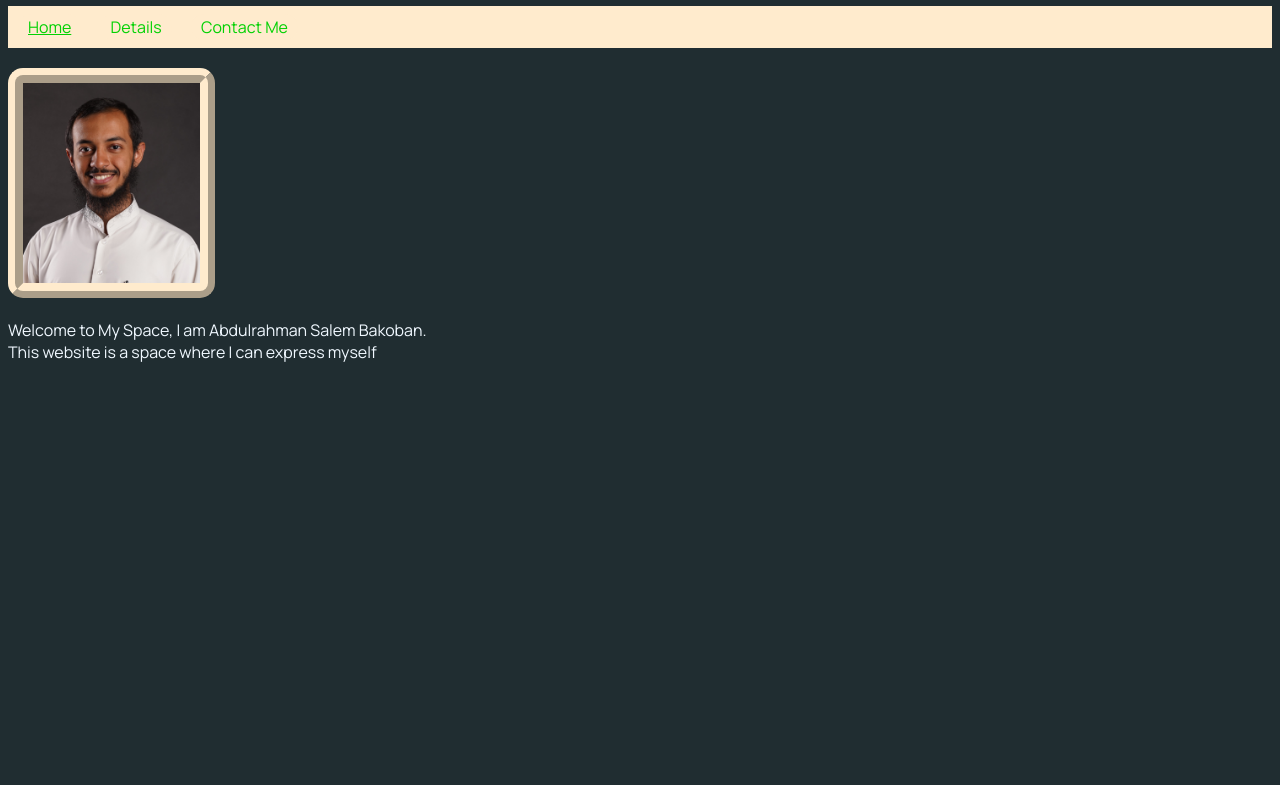
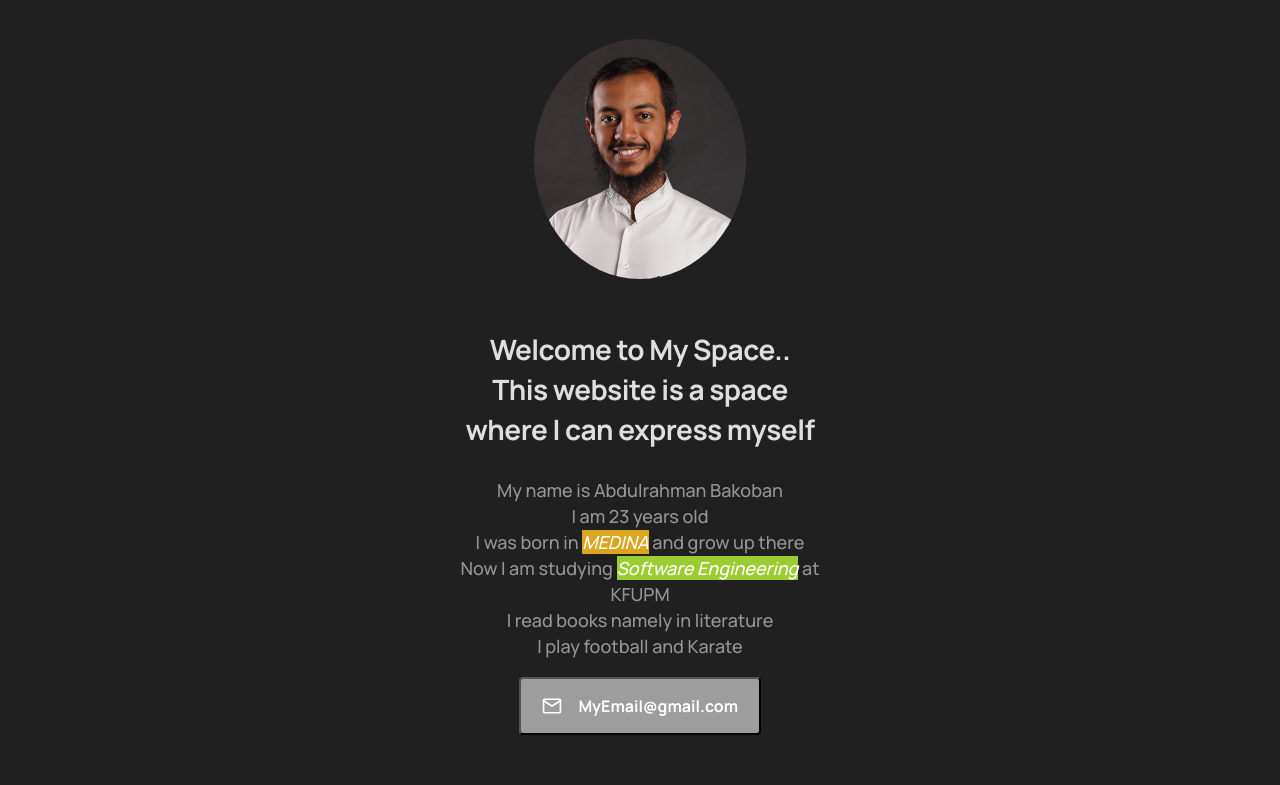
Before and after one commit to asmb1235/SWE-363-231, a plain HTML site: page index.html in a window 1280 px wide. Shown: the part 81-866 px from the top of the page. Before the commit the page ends 800 px from the top, so only its background shows below. Drawn offline with Linux system fonts and the light colour scheme.

Commit message:
4th commit

```diff
--- a/dark-theme.css
+++ b/dark-theme.css
@@ -1,18 +1,25 @@
 body {
-    background-color: rgb(32, 45, 49);
+    width:auto;
+    height:auto;
+    background:#202020;
     font-family: manrope ;
     font-size: 16px;
+    margin: 0px;
 
 }
 ::selection{
     background: rgba(179, 179, 179, 0.514); ;
 }
 nav{
-    margin-bottom: 20px;
+    margin-bottom: 10px;
     position: sticky;
     top: 0px;
-    background: blanchedalmond;
-    padding: 10px;
+    background: rgba(50, 50, 50, 0.70);
+    backdrop-filter: blur(10px);
+    padding: 1px;
+    width:auto;
+    height: 68px;
+    flex-shrink: 0;
 }
 li{
     display: inline;
@@ -21,22 +28,36 @@ li{
 
 li a{
     display: inline;
-    padding: 2px 10px ;
-    color:rgb(3, 209, 3);
-    background-color:blanchedalmond ;
-    border-radius: 3em ;
+    padding: 0px 1px ;
     margin-right: 1em ;
     text-decoration: none;
-
+    font-family: Manrope;
+    font-size: 15px;
+    font-style:normal;
+    font-weight: 800;
+    line-height: normal;
+    letter-spacing: -0.5px;
+    color: #959595;
+    font-weight: 500;
+    line-height: 26px; /* 144.444% */
 }
 li a:hover{
     cursor: pointer;
 }
 li > a:first-of-type{
+    padding-left: 10px;
     text-decoration: underline  ;
 }
 h1 {
-    color: blanchedalmond;
+    color: #DEDEDE;
+    font-family: Manrope;
+    font-size: 20px;
+    font-style: normal;
+    font-weight: 800;
+    line-height: normal;
+    letter-spacing: -0.5px;
+    padding: 0px 10px;
+    margin: 5px 0px;
 }
 h2 {
     color: blanchedalmond;
@@ -49,12 +70,14 @@ h2 + p::first-letter{
 header{
     text-transform: uppercase;
 }
-
 .my-pic{
-    border-color: blanchedalmond;
-    border: 4mm ridge blanchedalmond;
-    border-radius: 15px;
-
+    display: block;
+    height: 240px;
+    margin-top: 50px;
+    margin-bottom: 50px;
+    border-radius:50%;
+    margin-left: auto;
+    margin-right: auto;
 }
 section img{
     border-radius: 100%;
@@ -63,8 +86,30 @@ section img{
     margin-bottom: 30px;
     margin-right: 10px;
 }
-p{
-    color: aliceblue;
+.Welcome{
+    width: 366px;
+    color: #DEDEDE;
+    text-align: center;
+    font-family: Manrope;
+    font-size: 28px;
+    font-style: normal;
+    font-weight: 700;
+    line-height: 40px; /* 111.111% */
+    letter-spacing: -0.5px;
+    margin-left: auto;
+    margin-right: auto;
+}
+.details{
+    width: 366px;
+    color: #959595;
+    text-align: center;
+    font-family: Manrope;
+    font-size: 18px;
+    font-style: normal;
+    font-weight: 500;
+    line-height: 26px; /* 144.444% */
+    margin-left: auto;
+    margin-right: auto;
 }
 label{
     color: aliceblue;
@@ -93,9 +138,37 @@ tr :hover{
     background-color: rgba(179, 179, 179, 0.514);
 }
 em{
+    color: #ffffff;
     background-color: yellowgreen;
 }
 #the_most_important{
     background-color: goldenrod;
     text-transform: uppercase;
 }
+
+button{
+    display: flex;
+    width: 242px;
+    padding: 16px 48px;
+    justify-content: center;
+    align-items: center;
+
+    gap: 16px;
+    border-radius: 4px;
+    background: #9D9D9D;
+    margin-left: auto;
+    margin-right: auto;
+
+    color: #FFFFFF;
+    font-family: Manrope;
+    font-size: 16px;
+    font-style: normal;
+    font-weight: 600;
+    line-height: normal;
+    margin-bottom: 50px;
+}
+button img{
+    width: 20.571px;
+    height: 16px;
+    flex-shrink: 0;
+}
--- a/index.html
+++ b/index.html
@@ -9,24 +9,37 @@
         <link href="https://fonts.googleapis.com/css2?family=Manrope:wght@300;400;500;700&family=Poppins:ital,wght@0,100;0,200;0,300;0,400;0,500;0,600;0,700;0,800;0,900;1,100;1,200;1,300;1,400;1,500;1,600;1,700;1,800;1,900&display=swap" rel="stylesheet">
     </head>
     <body>
-        <h1>Abdulrahman's Space</h1>
+
         <nav>
+            <h1>Abdulrahman's Space</h1>
             <li >
                 <a href="http://127.0.0.1:5500/">Home</a>
                 <a href="http://127.0.0.1:5500/details.html">Details</a>
                 <a href="http://127.0.0.1:5500/contact.html">Contact Me</a>
             </li>
         </nav>
-        <img
+            <img
             class= "my-pic"
             src="my-pic.JPG"
             alt="a pictur of my face smailing"
             height="200"
-        />
-        <p>Welcome to My Space, I am Abdulrahman Salem Bakoban.
+            />
+
+        <p class="Welcome">
+            Welcome to My Space..
             <br>This website is a space where I can express myself
         </p>
-
+        <p class="details">
+            My name is Abdulrahman Bakoban
+            <br>I am 23 years old
+            <br>I was born in <em id="the_most_important">Medina</em> and grow up there
+            <br>Now I am studying <em>Software Engineering</em> at KFUPM
+            <br>I read books namely in literature
+            <br>I play football and Karate
+        </p>
+       <button>
+        <img src="Group.svg" alt="mail icon">
+        MyEmail@gmail.com</button>
 
 
     </body>
```
Also changed, not shown: details.html (+2 -2 lines), Group.svg (added), my them.png (added).
